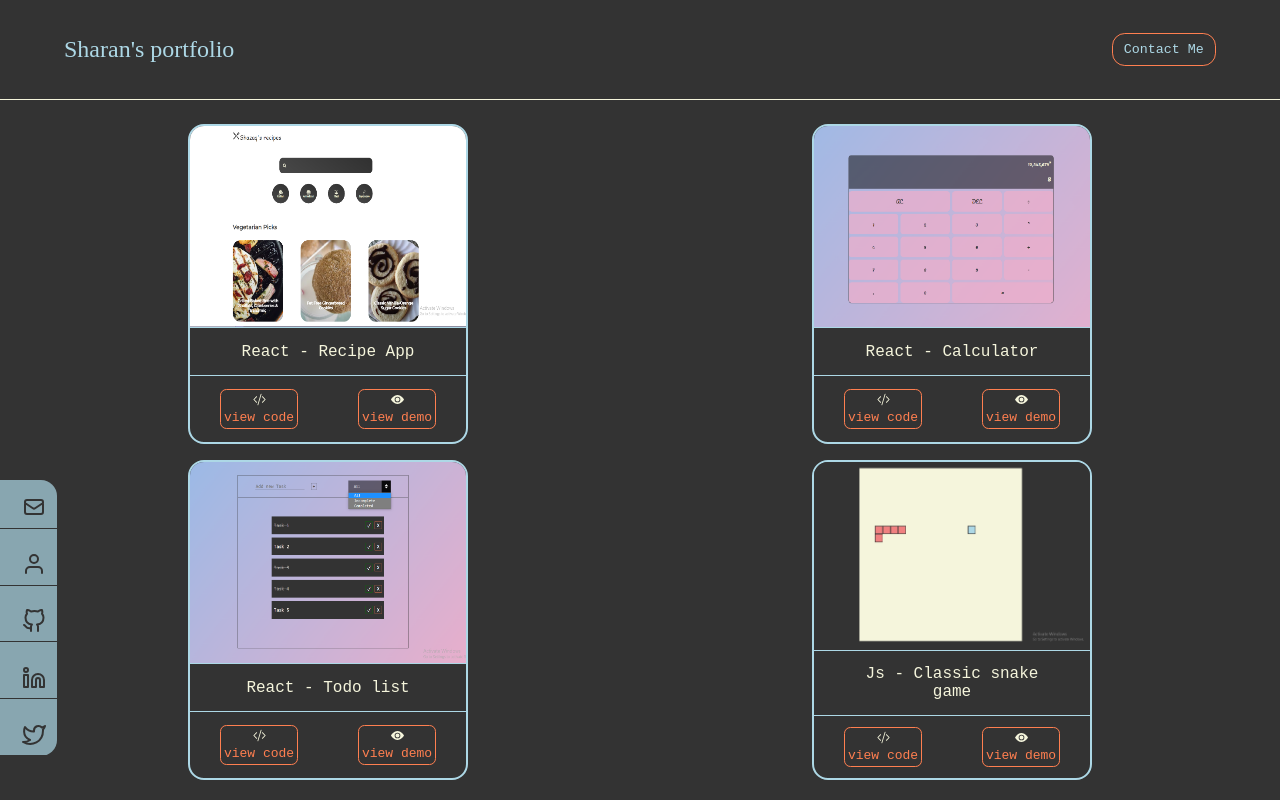
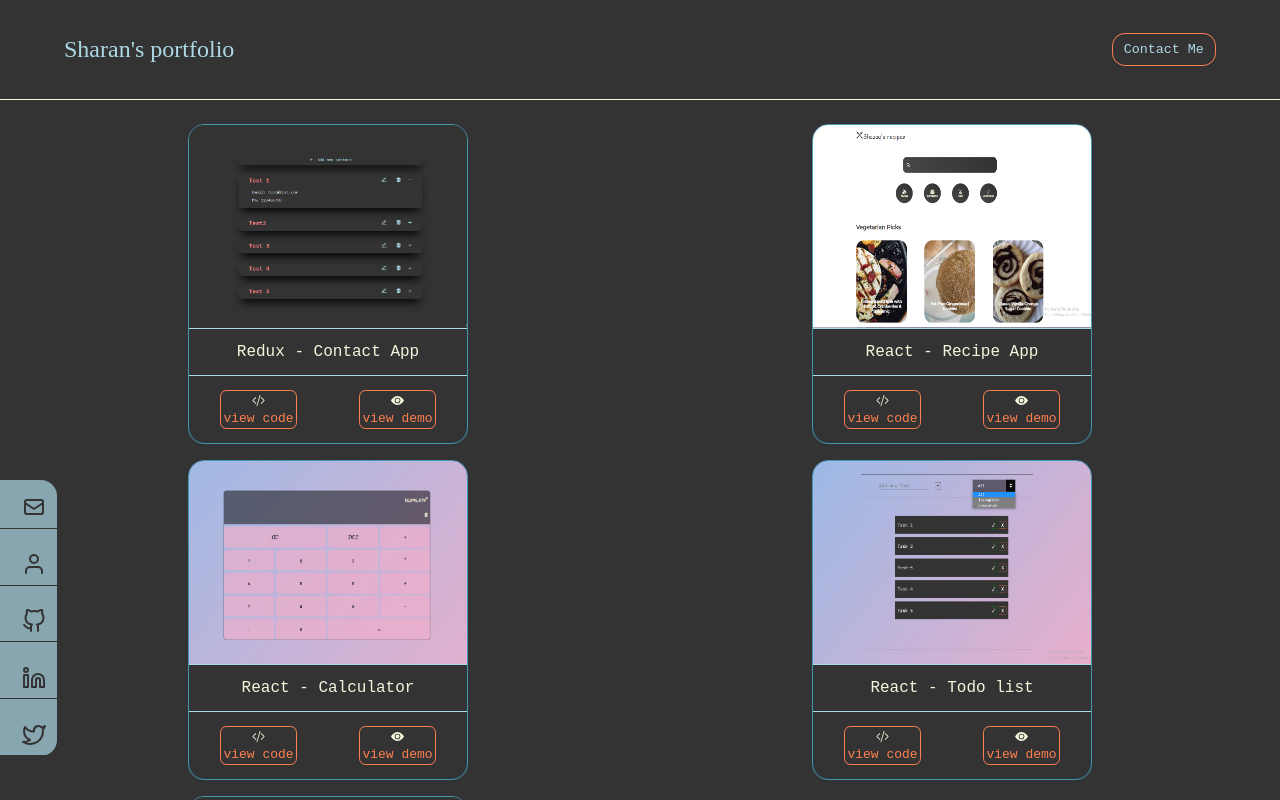
Before and after one commit to shazaq03/portfolio, a React (Create React App) app: page /projects in a window 1280 px wide. Built offline with nearby package versions, Linux system fonts and the light colour scheme; a web font is replaced by a local one.

Commit message:
before resume

```diff
--- a/src/ProjectData.js
+++ b/src/ProjectData.js
@@ -3,6 +3,16 @@
 
     {
         index: 1,
+        name: "Redux - Contact App",
+        image: "/images/contact-app-project-thumb.PNG",
+        glink: "https://github.com/shazaq03/react-redux-contacts-app.git",
+        Llink: "https://shazaq03.github.io/react-redux-contacts-app/",
+        description: "",
+
+
+    },
+    {
+        index: 2,
         name: "React - Recipe App",
         image: "/images/recipe-app-project-thumb.PNG",
         glink: "https://github.com/shazaq03/react-recipe-app.git",
@@ -12,7 +22,7 @@
 
     },
     {
-        index: 2,
+        index: 3,
         name: "React - Calculator",
         image: "/images/calculator-project-thumb.png",
         glink: "https://github.com/shazaq03/calculator",
@@ -22,7 +32,7 @@
 
     },
     {
-        index: 3,
+        index: 4,
         name: "React - Todo list",
         image: "/images/todo-app-project-thumb.PNG",
         glink: "https://github.com/shazaq03/react-todo-list",
@@ -32,7 +42,7 @@
 
     },
     {
-        index: 4,
+        index: 5,
         name: "Js - Classic snake game",
         image: "/images/snake-game-project-thumb.PNG",
         glink: "https://github.com/shazaq03/snake-game",
--- a/src/index.css
+++ b/src/index.css
@@ -258,7 +258,7 @@ body{
   height: max(40vh, 30vw);
   max-width: 35vh;
   max-height: 40vh;
-  border: 2px solid lightblue;
+  border: 1px solid rgb(67, 152, 181);
   margin: 1rem auto;
   color: #f5f5dc;
   display: grid;
@@ -278,6 +278,9 @@ body{
 .project-section .project-card .image-container{
   background-color: #ff7f50;
   color: #333;
+  width: 100%;
+  height: 100%;
+  overflow: hidden;
 }
 
 .project-section .project-card .image-container img{
```
Also changed, not shown: public/images/contact-app-project-thumb.PNG (added).
